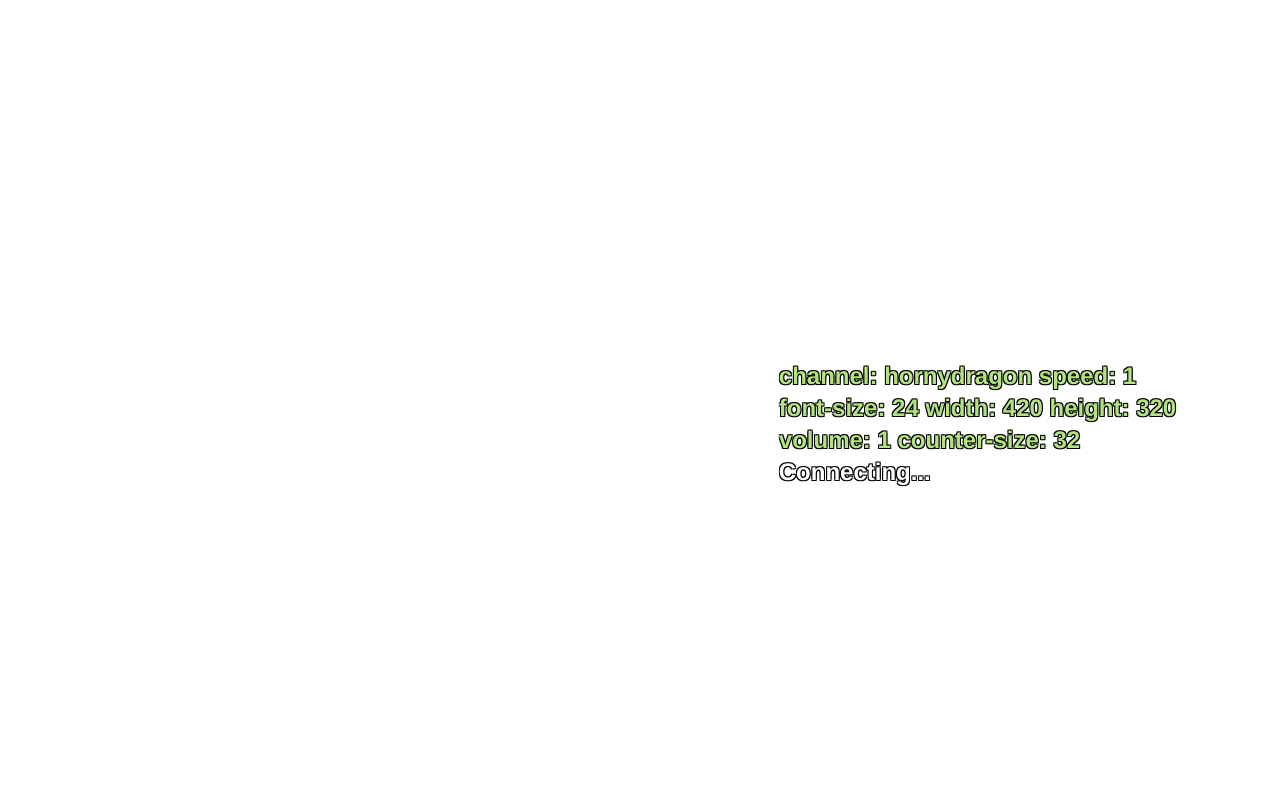
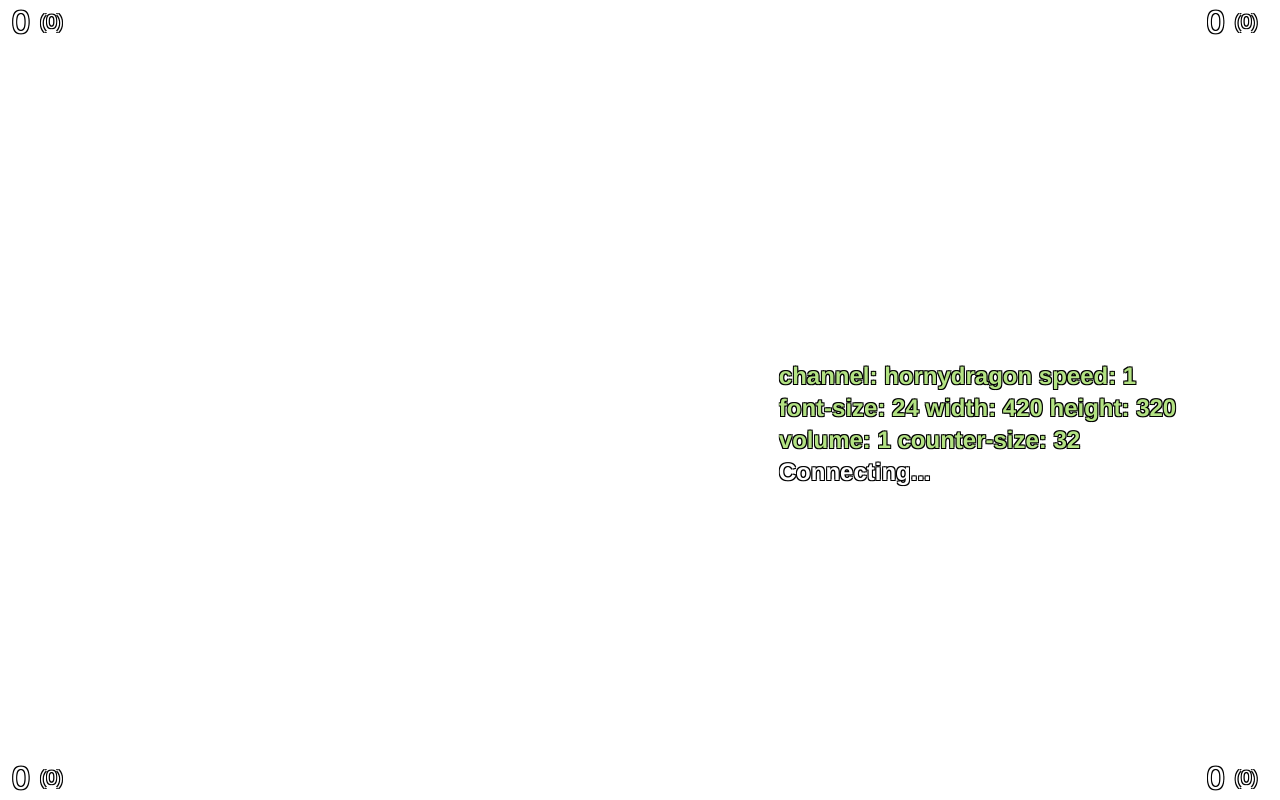
Before and after one commit to a161803398/dvd-chat, a website built with webpack: page src/index.html in a window 1280 px wide. Built offline with nearby package versions, Linux system fonts and the light colour scheme; no server answers; files whose address does not match are found by name; what tmi.js would draw is missing.

Commit message:
feat: add session counter

```diff
--- a/src/css/index.css
+++ b/src/css/index.css
@@ -49,7 +49,10 @@ body {
 
 .counter {
   position: fixed;
+  width: 100vw;
   color: white;
   text-shadow: -1px -1px 0 #000, 1px -1px 0 #000, -1px 1px 0 #000, 1px 1px 0 #000;
   box-sizing: border-box;
+  display: flex;
+  align-items: center;
 }
--- a/src/js/counter.js
+++ b/src/js/counter.js
@@ -1,6 +1,7 @@
-import { app, counterWidth, counterHeight, counterFontSize, counterPadding } from './define'
+import { app, counterHeight, counterFontSize, counterPadding } from './define'
 
 const counts = [0, 0, 0, 0]
+const sessionCounts = [0, 0, 0, 0]
 
 function saveCounts() {
   localStorage.setItem('counts', JSON.stringify(counts))
@@ -9,11 +10,11 @@ function saveCounts() {
 function createCornerCounter(alignLeft = true) {
   const counter = document.createElement('div')
   counter.className = 'counter'
-  counter.style.width = `${counterWidth}px`
   counter.style.height = `${counterHeight}px`
   counter.style.lineHeight = `${counterHeight}px`
   counter.style.fontSize = `${counterFontSize}px`
   counter.style.textAlign = alignLeft ? 'left' : 'right'
+  counter.style.justifyContent = alignLeft ? 'flex-start' : 'flex-end'
   counter.style.padding = `0 ${counterPadding}px`
   app.appendChild(counter)
   return counter
@@ -25,6 +26,18 @@ const counters = [
   createCornerCounter(),
   createCornerCounter(false),
 ]
+
+function updateCounterText(idx) {
+  counters[idx].innerHTML = ''
+  counters[idx].appendChild(document.createTextNode(sessionCounts[idx]))
+
+  const totalCount = document.createElement('span')
+  totalCount.style.fontSize = `${counterFontSize * 0.6}px`
+  totalCount.style.margin = '0 10px'
+  totalCount.innerText = `(${counts[idx]})`
+
+  counters[idx].appendChild(totalCount)
+}
 
 function loadCountHistory() {
   try {
@@ -40,18 +53,24 @@ function loadCountHistory() {
 
 loadCountHistory()
 
-function updateCounter(idx, top, left) {
-  counters[idx].style.transform = `translate(${left}px, ${top}px)`
+for (let i = 0; i < counts.length; i++) {
+  updateCounterText(i)
+}
+
+function updateCounter(idx, top) {
+  counters[idx].style.transform = `translate(0, ${top}px)`
 }
 
 export function updateCounterPosition() {
-  updateCounter(0, 0, 0)
-  updateCounter(1, 0, app.clientWidth - counterWidth)
-  updateCounter(2, app.clientHeight - counterHeight, 0)
-  updateCounter(3, app.clientHeight - counterHeight, app.clientWidth - counterWidth)
+  updateCounter(0, 0)
+  updateCounter(1, 0)
+  updateCounter(2, app.clientHeight - counterHeight)
+  updateCounter(3, app.clientHeight - counterHeight)
 }
 
 export function increaseCount(idx) {
-  counters[idx].innerText = ++counts[idx]
+  sessionCounts[idx]++
+  counts[idx]++
+  updateCounterText(idx)
   saveCounts()
 }
--- a/src/js/define.js
+++ b/src/js/define.js
@@ -22,5 +22,4 @@ export const RAND_RATE = 0.1
 export const threshold = Number(qs.get('threshold')) || 100
 export const counterFontSize = Number(qs.get('counter-size')) || 32
 export const counterPadding = Number(qs.get('counter-padding')) || 12
-export const counterWidth = counterFontSize * 8
 export const counterHeight = counterFontSize + counterPadding
```
